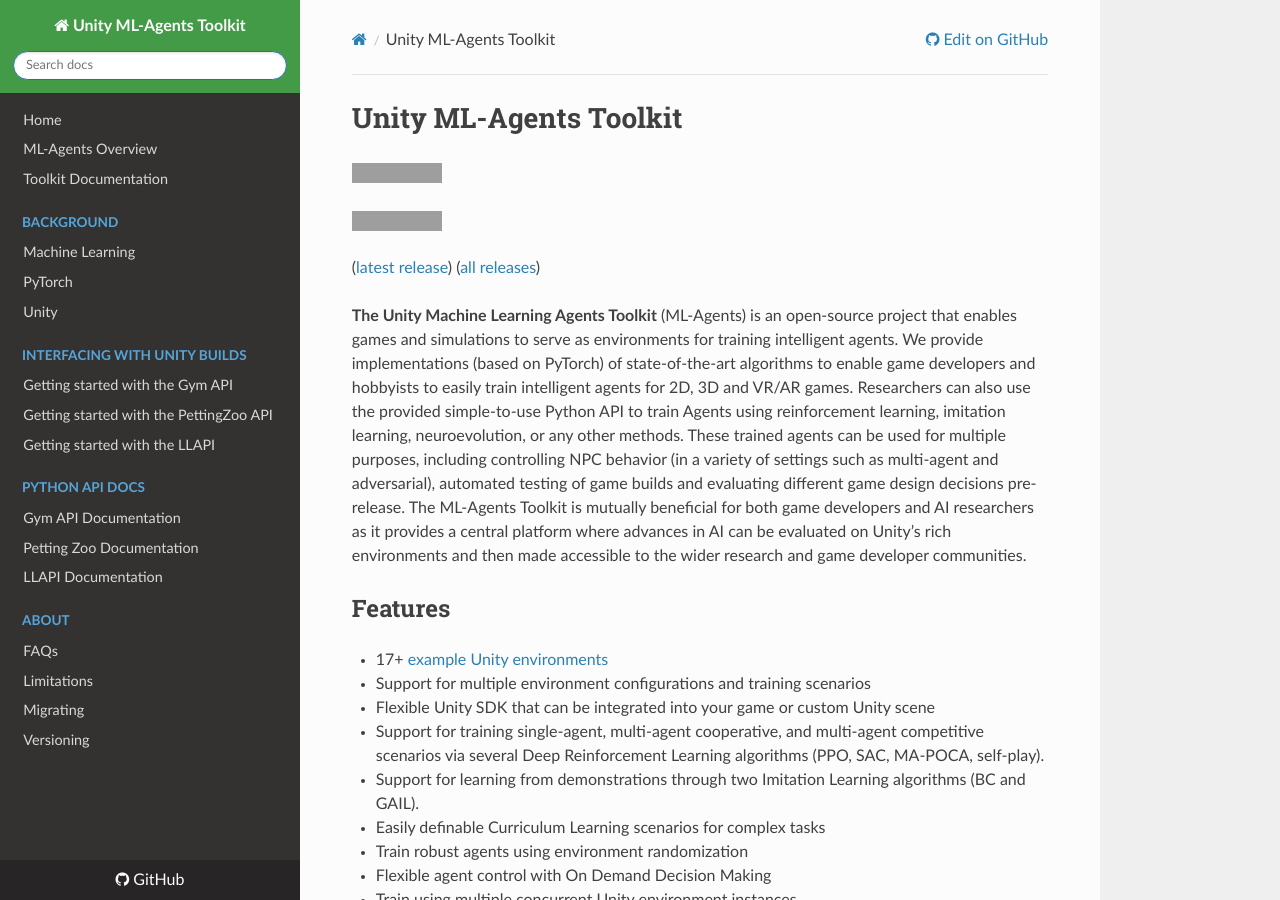
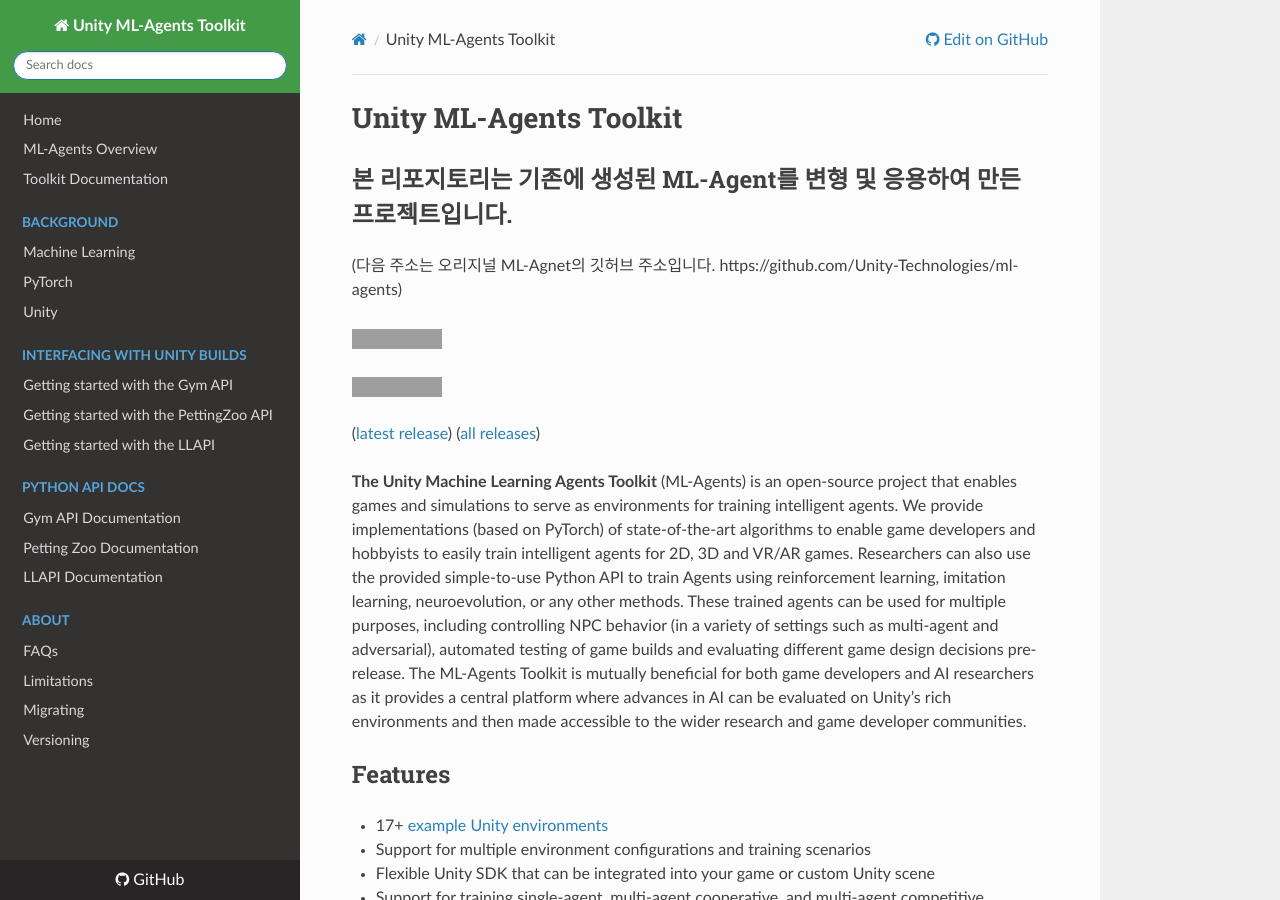
Before and after one commit to chandolmeng2/ml-agent, an MkDocs documentation site: the page built from docs/Readme.md, in a window 1280 px wide and 900 px high. Built offline with MkDocs 1.6.1, drawn with Linux system fonts in a browser that asks for light colours; nearby versions of some CDN libraries; old or Windows-style settings are respelled for this version of MkDocs; grey boxes are pictures that could not be loaded.

Commit message:
Update Readme.md

```diff
--- a/docs/Readme.md
+++ b/docs/Readme.md
@@ -1,4 +1,6 @@
 # Unity ML-Agents Toolkit
+## 본 리포지토리는 기존에 생성된 ML-Agent를 변형 및 응용하여 만든 프로젝트입니다.
+(다음 주소는 오리지널 ML-Agnet의 깃허브 주소입니다. https://github.com/Unity-Technologies/ml-agents)
 
 [![docs badge](https://img.shields.io/badge/docs-reference-blue.svg)](https://github.com/Unity-Technologies/ml-agents/tree/release_20_docs/docs/)
 
```
